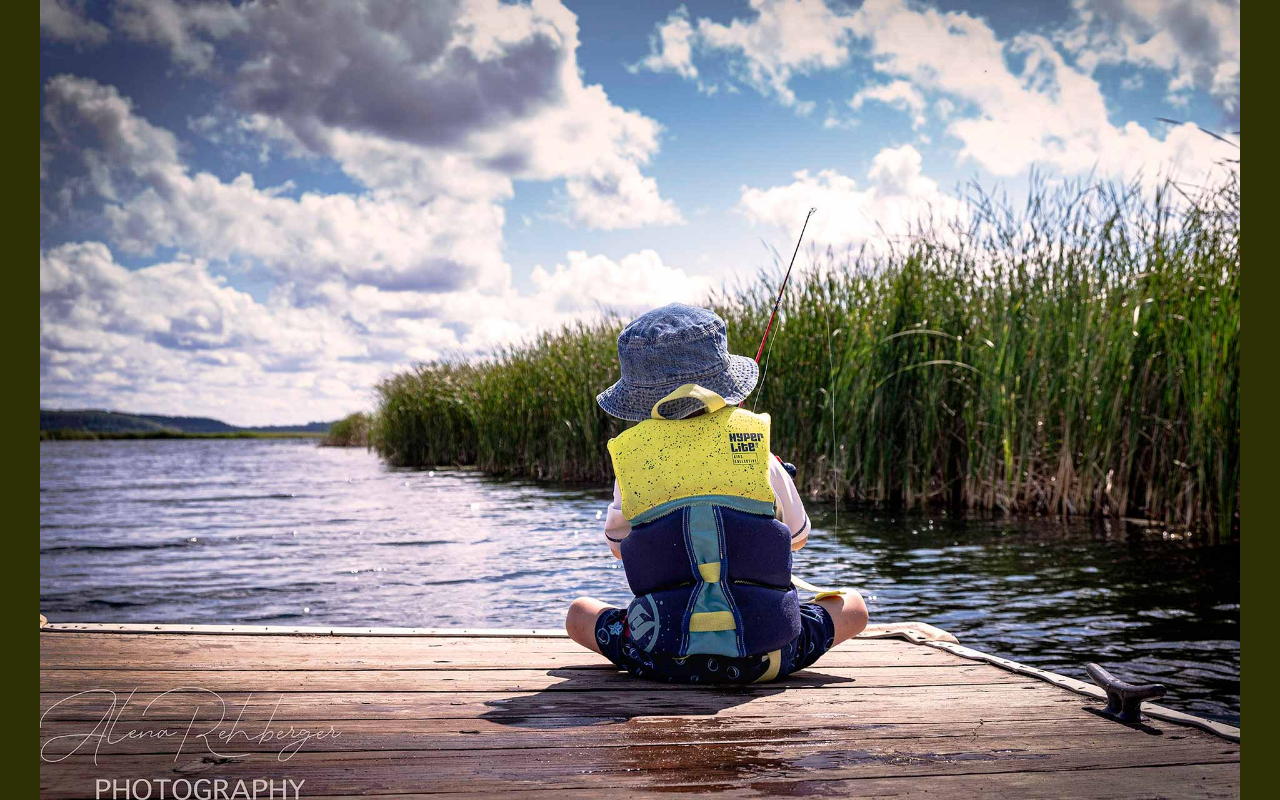
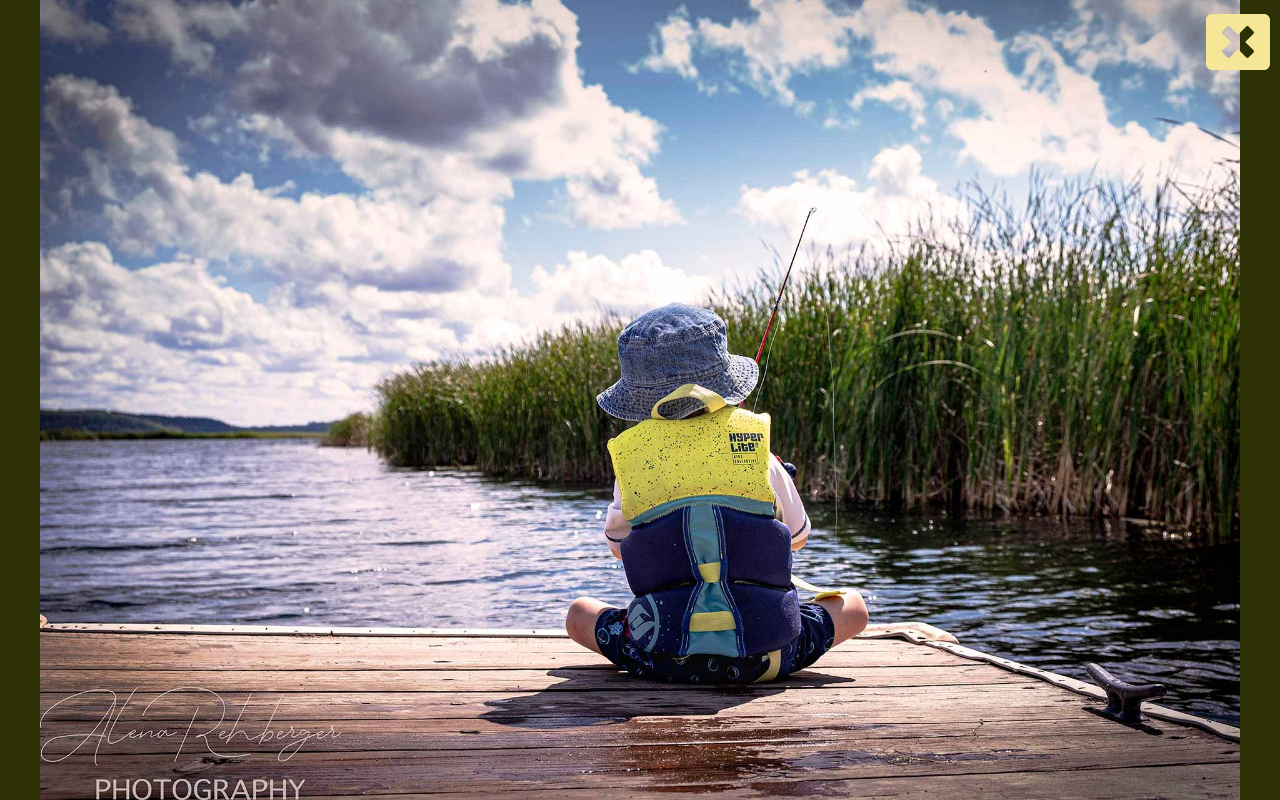
Before and after one commit to AlenaReh/Dream-Vision-Gallery, a React (Create React App) app in the folder my-gallery/src/: page / in a window 1280 px wide. Both pictures are taken after a click on the element 214 px from the left and 275 px from the top of the page. Shown: the top 800 px of the page. Built offline with nearby package versions, Linux system fonts and the light colour scheme; the HTML template or start-up script is replaced by a standard one.

Commit message:
Added closing functionality

```diff
--- a/my-gallery/package.json
+++ b/my-gallery/package.json
@@ -5,12 +5,14 @@
   "dependencies": {
     "@material-ui/core": "^4.12.3",
     "@material-ui/icons": "^4.11.2",
+    "@mui/icons-material": "^5.2.5",
     "@mui/material": "^5.2.6",
     "@testing-library/jest-dom": "^5.16.1",
     "@testing-library/react": "^12.1.2",
     "@testing-library/user-event": "^13.5.0",
     "react": "^17.0.2",
     "react-dom": "^17.0.2",
+    "react-icons": "^4.3.1",
     "react-scripts": "5.0.0",
     "web-vitals": "^2.1.2"
   },
--- a/my-gallery/src/components/Gallery.css
+++ b/my-gallery/src/components/Gallery.css
@@ -54,7 +54,16 @@ body {
     margin: 0;
     padding: 0;
 }
-
+.picked.open svg{
+    position: fixed;
+    cursor: pointer;
+    color: rgb(245, 231, 151);
+    top: 5px;
+    right: 5px;
+    width: 4rem;
+    height: 4rem;
+    padding: 5px;
+}
 
 /* Mobile responsiveness */
 @media screen and (max-width: 375px) {
@@ -67,4 +76,17 @@ body {
   .welcome {
     font-size: smaller;
   }
+  .picked.open svg{
+    width: 3rem;
+    height: 3rem;
+    padding: 10px;
+  }
+  .picked img{
+    display: block;
+    width: auto;
+    height: auto;
+    max-width: 100%;
+    margin: 0;
+    padding: 0;
 }
+}
--- a/my-gallery/src/components/Gallery.js
+++ b/my-gallery/src/components/Gallery.js
@@ -20,6 +20,8 @@ import img20 from '../img/img20.jpg';
 import img23 from '../img/img23.jpg';
 import img25 from '../img/img25.jpg';
 import img27 from '../img/img27.jpg';
+import { FaWindowClose } from "react-icons/fa";
+
 
 const Gallery = () => {
     let data = [
@@ -52,10 +54,6 @@ const Gallery = () => {
         {
             id: 9,
             imgSrc: img9,
-        },
-        {
-            id: 10,
-            imgSrc: img10,
         },
         {
             id: 10,
@@ -125,6 +123,9 @@ const Gallery = () => {
 
         <div className={picked ? "picked open" : "picked"}>
             <img src={tempImgSrc} alt=""/>
+            < FaWindowClose onClick={() => setPicked(false)} />
+
+
         </div>
 
         <div className='gallery'>
```
Also changed, not shown: 2 other files (tests, documents, lock files or other folders).
